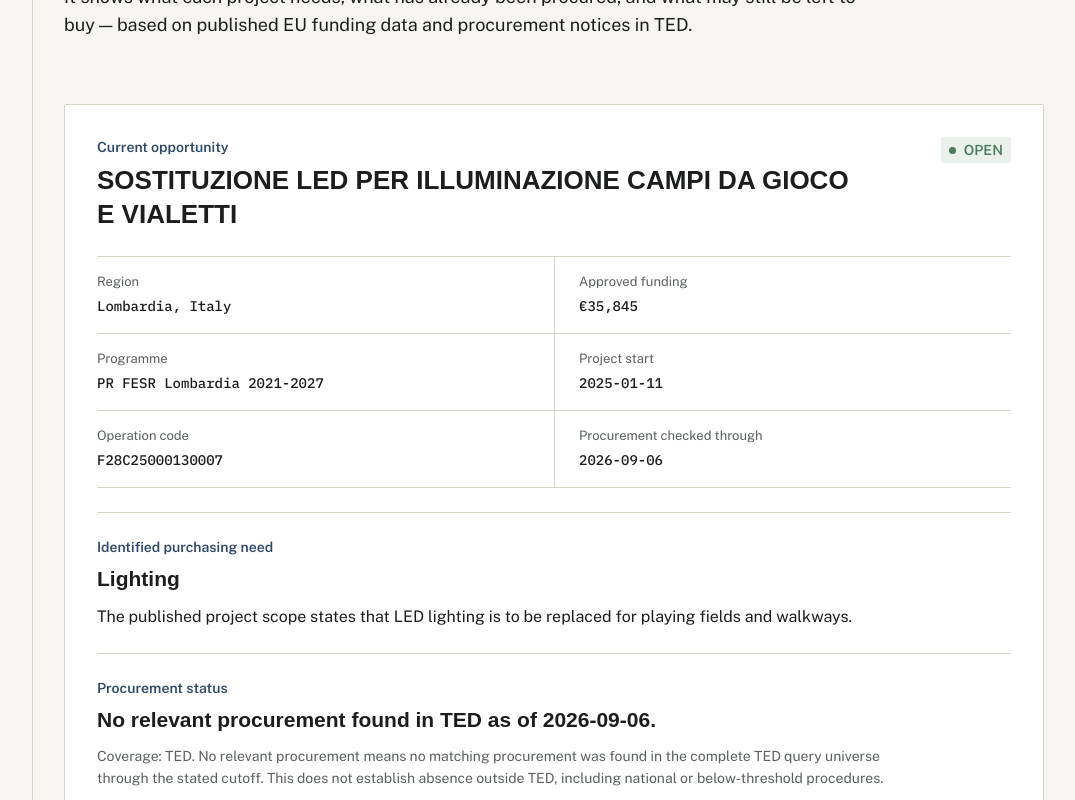
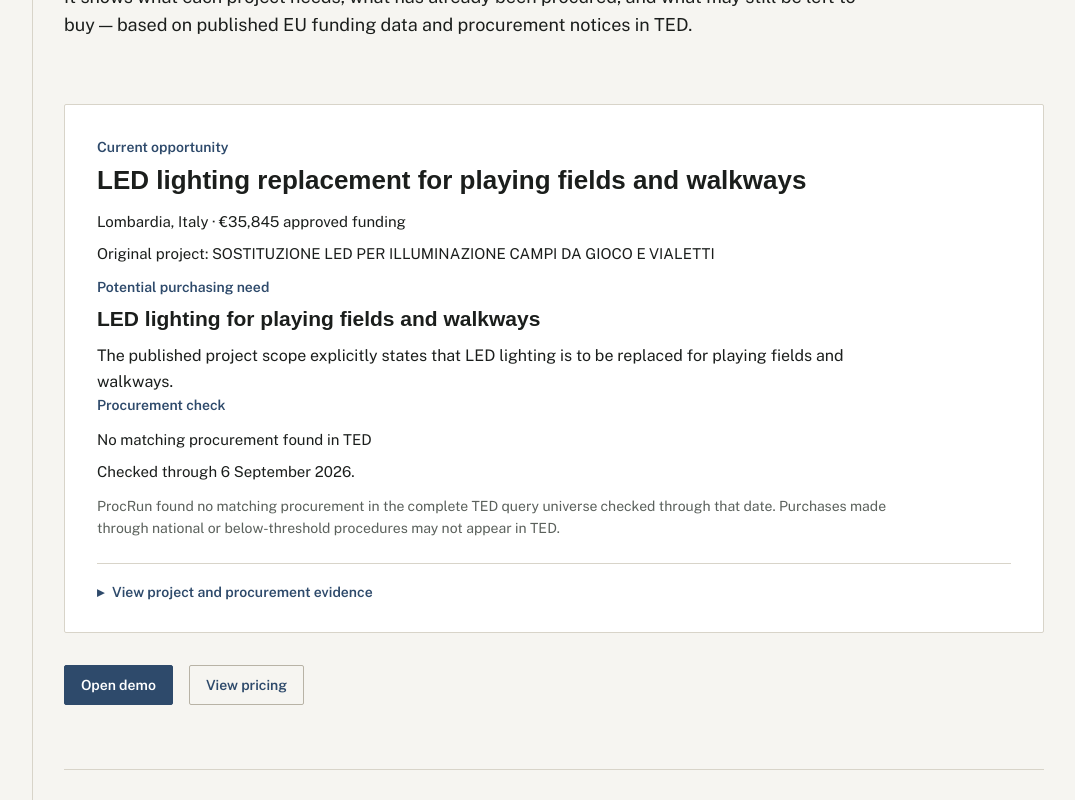
Before and after one commit to martibal/procrun, a Next.js app in the folder web/: page / in a window 1280 px wide. Shown: the part 360-1160 px from the top of the page, without its empty margins (50-1125 px from the left). Built offline with nearby package versions, Linux system fonts and the light colour scheme; a web font is replaced by a local one.

Commit message:
Refocus landing opportunity on supplier-relevant project facts

```diff
--- a/web/app/page.tsx
+++ b/web/app/page.tsx
@@ -4,6 +4,7 @@ import { opportunities } from "@/lib/read-model";
 import styles from "./landing.module.css";
 
 const example = opportunities[0];
+const checkedThrough = "6 September 2026";
 
 export default function HomePage() {
   return <PublicPage>
@@ -13,45 +14,44 @@ export default function HomePage() {
         <p className={styles.intro}>ProcRun helps suppliers find sales opportunities in public infrastructure projects in Lombardia. It shows what each project needs, what has already been procured, and what may still be left to buy — based on published EU funding data and procurement notices in TED.</p>
 
         <article className={styles.record} aria-label="Current ProcRun opportunity">
-          <div className={styles.recordTop}>
-            <div>
-              <p className={styles.guideText}>Current opportunity</p>
-              <h2>{example.projectTitle}</h2>
-            </div>
-            <span className={styles.status}>{example.state}</span>
-          </div>
+          <header className={styles.opportunityHeader}>
+            <p className={styles.guideText}>Current opportunity</p>
+            <h2>LED lighting replacement for playing fields and walkways</h2>
+            <p className={styles.opportunityMeta}>Lombardia, Italy <span>·</span> €{(example.valueEur ?? 0).toLocaleString("en-GB")} approved funding</p>
+            <p className={styles.originalTitle}>Original project: <span>{example.projectTitle}</span></p>
+          </header>
 
-          <dl className={styles.facts}>
-            <div><dt>Region</dt><dd>{example.geography}</dd></div>
-            <div><dt>Approved funding</dt><dd>€{(example.valueEur ?? 0).toLocaleString("en-GB")}</dd></div>
-            <div><dt>Programme</dt><dd>{example.programme}</dd></div>
-            <div><dt>Project start</dt><dd>{example.projectStart}</dd></div>
-            <div><dt>Operation code</dt><dd>{example.projectId}</dd></div>
-            <div><dt>Procurement checked through</dt><dd>{example.cutoffDate}</dd></div>
-          </dl>
+          <section className={styles.primaryFinding}>
+            <p className={styles.guideText}>Potential purchasing need</p>
+            <p className={styles.resultValue}>LED lighting for playing fields and walkways</p>
+            <p className={styles.projectContext}>The published project scope explicitly states that LED lighting is to be replaced for playing fields and walkways.</p>
+          </section>
 
-          <div className={styles.resultStep}>
-            <p className={styles.guideText}>Identified purchasing need</p>
-            <p className={styles.resultValue}>{example.component}</p>
-            <p className={styles.projectContext}>The published project scope states that LED lighting is to be replaced for playing fields and walkways.</p>
-          </div>
-
-          <div className={styles.resultStep}>
-            <p className={styles.guideText}>Procurement status</p>
-            <p className={styles.resultValue}>{example.openWording}</p>
-            <p className={styles.coverageNote}>{example.coverageNote}</p>
-          </div>
+          <section className={styles.procurementFinding}>
+            <p className={styles.guideText}>Procurement check</p>
+            <p className={styles.procurementHeadline}>No matching procurement found in TED</p>
+            <p className={styles.checkedDate}>Checked through {checkedThrough}.</p>
+            <p className={styles.coverageNote}>ProcRun found no matching procurement in the complete TED query universe checked through that date. Purchases made through national or below-threshold procedures may not appear in TED.</p>
+          </section>
 
           <details className={styles.evidence}>
-            <summary>View full project evidence</summary>
+            <summary>View project and procurement evidence</summary>
             <div className={styles.evidenceBody}>
               <h3>Published project text</h3>
               <blockquote>“{example.projectEvidence}”</blockquote>
 
-              <h3>Why lighting is identified</h3>
-              <p>The source text explicitly refers to replacement of LED lighting for playing fields and walkways. The customer-safe production record classifies this as <code>energy_efficiency:lighting</code>.</p>
+              <h3>Project details</h3>
+              <dl className={styles.evidenceFacts}>
+                <div><dt>Programme</dt><dd>{example.programme}</dd></div>
+                <div><dt>Project start</dt><dd>{example.projectStart}</dd></div>
+                <div><dt>Operation code</dt><dd>{example.projectId}</dd></div>
+                <div><dt>Approved funding</dt><dd>€{(example.valueEur ?? 0).toLocaleString("en-GB")}</dd></div>
+              </dl>
 
-              <h3>What was checked in procurement data</h3>
+              <h3>Why this purchasing need is shown</h3>
+              <p>The source text explicitly refers to replacement of LED lighting for playing fields and walkways. The customer-safe production record classifies the identified component as <code>energy_efficiency:lighting</code>.</p>
+
+              <h3>Procurement evidence</h3>
               <p>{example.openWording}</p>
               <p>{example.coverageNote}</p>
 
@@ -62,7 +62,6 @@ export default function HomePage() {
 
               <h3>Production record</h3>
               <p>Read model: <code>{example.sourceVersion}</code></p>
-              <p>Operation code: <code>{example.projectId}</code></p>
               <p>Cutoff date: <code>{example.cutoffDate}</code></p>
             </div>
           </details>
```
